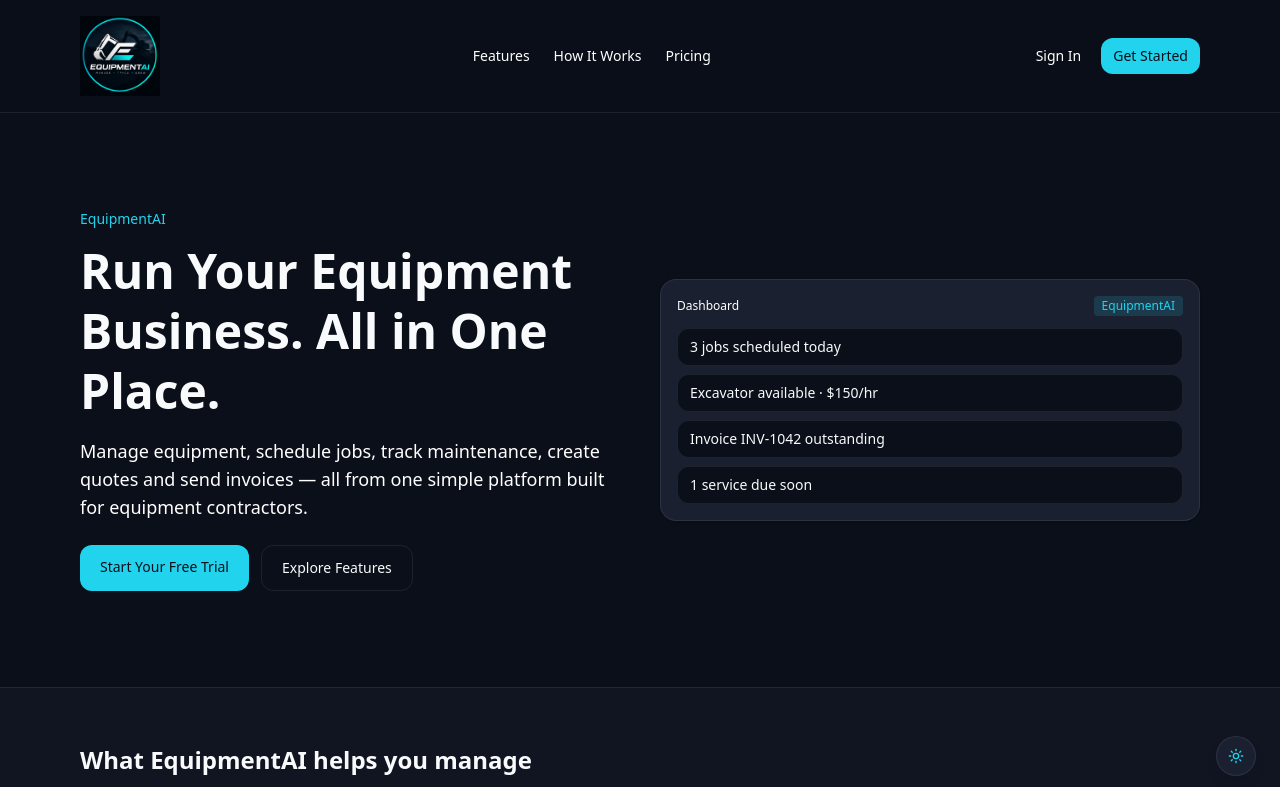
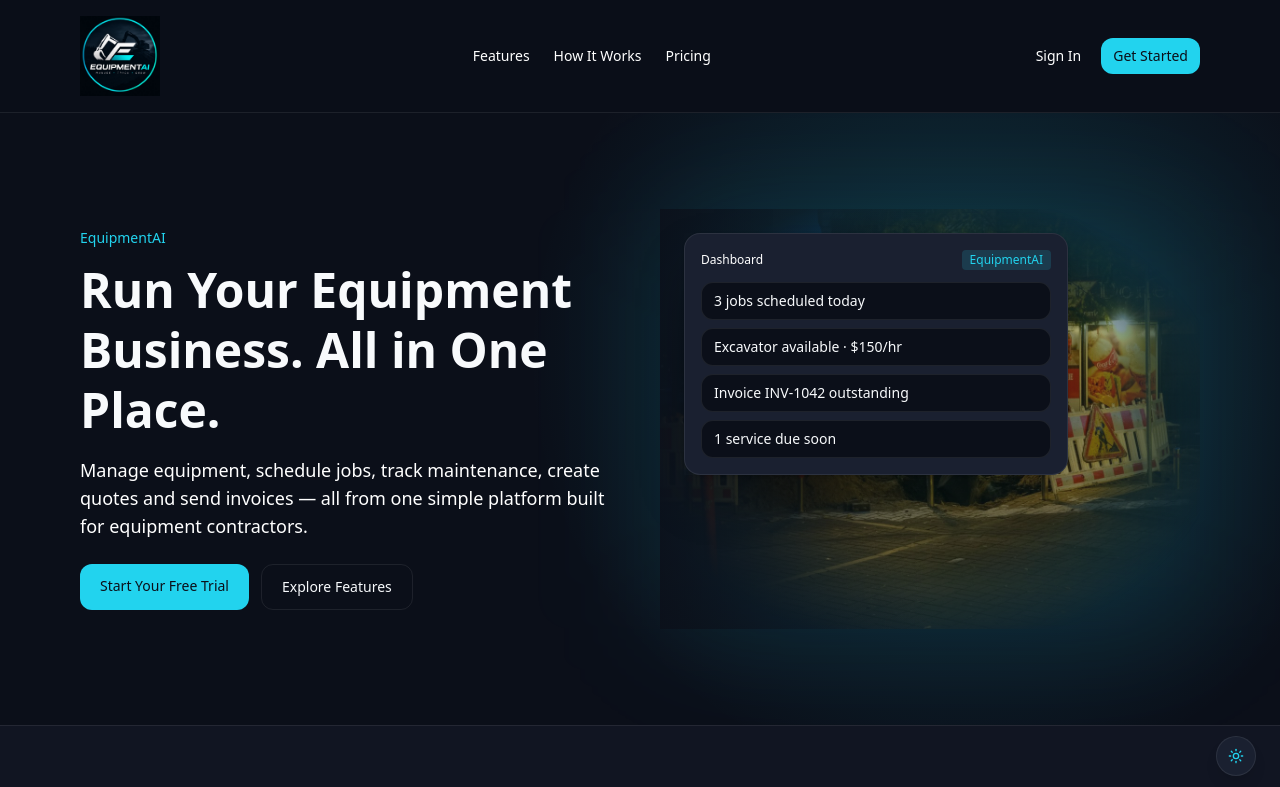
Before and after one commit to jesser1223/equipmentai, a Next.js app: page / in a window 1280 px wide. Shown: the top 787 px of the page. Built offline with nearby package versions, Linux system fonts and the light colour scheme.

Commit message:
Add equipment visual to marketing hero

```diff
--- a/src/app/(marketing)/page.tsx
+++ b/src/app/(marketing)/page.tsx
@@ -28,9 +28,10 @@ function Preview({ title, lines }: { title: string; lines: string[] }) {
 export default function HomePage() {
   return (
     <div>
-      <section className="mx-auto max-w-6xl px-4 py-16 md:py-24">
-        <div className="grid items-center gap-10 md:grid-cols-2">
-          <div>
+      <section className="relative overflow-hidden">
+        <div className="pointer-events-none absolute inset-0 bg-[radial-gradient(circle_at_75%_40%,rgba(34,211,238,0.18),transparent_42%)]" />
+        <div className="mx-auto grid max-w-6xl items-center gap-10 px-4 py-16 md:grid-cols-2 md:py-24">
+          <div className="relative z-10">
             <p className="text-sm font-medium text-accent">EquipmentAI</p>
             <h1 className="mt-3 text-4xl font-semibold leading-tight md:text-5xl">Run Your Equipment Business. All in One Place.</h1>
             <p className="mt-4 text-lg text-white">Manage equipment, schedule jobs, track maintenance, create quotes and send invoices — all from one simple platform built for equipment contractors.</p>
@@ -39,7 +40,20 @@ export default function HomePage() {
               <Link href="/features" className="rounded-lg border border-border px-5 py-3 text-sm hover:bg-white/5">Explore Features</Link>
             </div>
           </div>
-          <Preview title="Dashboard" lines={["3 jobs scheduled today", "Excavator available · $150/hr", "Invoice INV-1042 outstanding", "1 service due soon"]} />
+          <div className="relative min-h-[320px] md:min-h-[420px]">
+            <div className="absolute inset-0 rounded-[2rem] bg-accent/10 blur-3xl" />
+            <img
+              src="/hero-excavator.jpg"
+              alt="Excavator working at a construction site at night"
+              className="absolute inset-0 h-full w-full rounded-[2rem] object-cover opacity-80 [mask-image:radial-gradient(ellipse_at_center,black_45%,transparent_78%)]"
+            />
+            <div className="absolute inset-0 bg-gradient-to-l from-transparent via-transparent to-[#0b0f19]/80" />
+            <div className="relative z-10 flex h-full items-end p-4 md:p-6">
+              <div className="w-full max-w-sm shadow-2xl shadow-black/40">
+                <Preview title="Dashboard" lines={["3 jobs scheduled today", "Excavator available · $150/hr", "Invoice INV-1042 outstanding", "1 service due soon"]} />
+              </div>
+            </div>
+          </div>
         </div>
       </section>
 
```
Also changed, not shown: public/hero-excavator.jpg (added).
